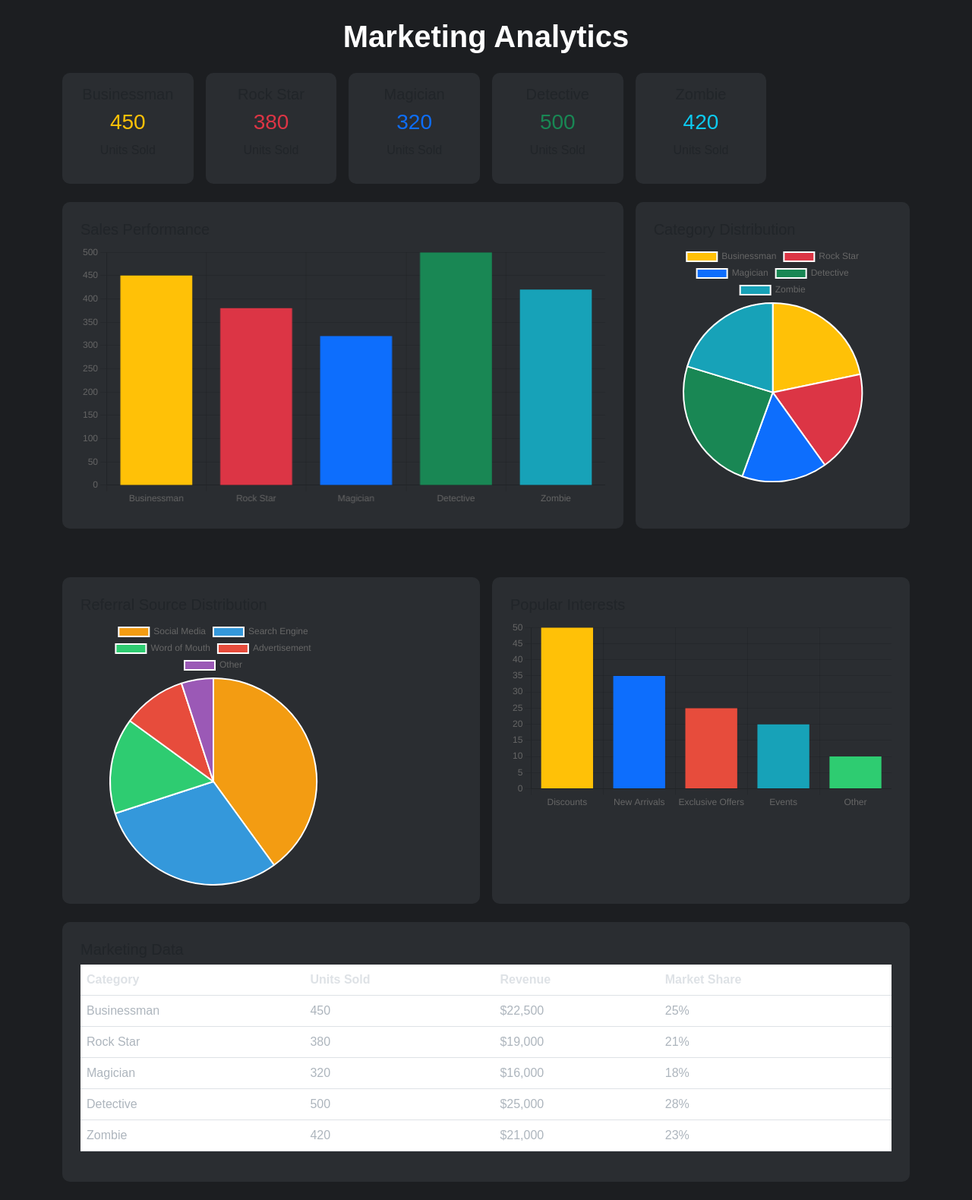
After one commit to ckim48/GoblintownFinance, a Flask app: template templates/marketing.html in a window 1280 px wide. The commit adds this page. Shown: the whole page at 76% size. Run offline with Flask 3, Linux system fonts and the light colour scheme; the template is opened without the code that fills it, so the values that code supplies are empty.

Commit message:
Add files via upload

```diff
--- a/app.py
+++ b/app.py
@@ -9,27 +9,27 @@ from textblob import TextBlob
 from config import firebaseConfig
 import pyrebase
 from collections import Counter
+import yake
 
 app = Flask(__name__) # create an empty web app
 
 firebase = pyrebase.initialize_app(firebaseConfig)
 db = firebase.database()
-
 def analyze_sentiment(user_input):
   analysis = TextBlob(user_input)
   sentiment = analysis.sentiment.polarity
   return sentiment
-
+lst = ["How do you feel about this game?", "Have you purchased any in-game purchasing item?","How do you feel about the in-game purchases?", "Do you feel that the prices for in-game purchases are fair?", "What type of in-game purchases do you enjoy the most?", "What is your gender?", "What is your age?"]
 def chatbot():
+  extractor = yake.KeywordExtractor(lan="en", n=1, top=3) # we are going to extract the 3 most important words
   print("Hello! I'm a chatbot.")
-  print("How you feel about this game?") # Game A
-  while True:
-    user_input = input("User: ")
-    sentiment = analyze_sentiment(user_input)
-
-    data = {"user_answer":user_input, "sentiment":sentiment}
-    db.child("chatbot").push(data)
-
+  for i in range(len(lst)): # 0 ~ 2
+    print(lst[i])
+    user_input = input("User: ") # I love it
+    keywords = extractor.extract_keywords(user_input)
+    sentiment = analyze_sentiment(user_input) # 0.5
+    data = {"question_number": i+1, "user_answer":user_input, "sentiment":sentiment, "keywords": keywords}
+    db.child("chatbot").push(data) # Adding the data into our database
     print(sentiment)
 # Firebase Database
 # Feedback
@@ -38,13 +38,18 @@ def chatbot():
 # - index
 @app.route('/dashboard')
 def dashboard():
-    feedbacks = db.child("feedbacks").get().val().values()
-    sentiments = [feedback["sentiment"] for feedback in feedbacks] # ["Positive","Negative","Positive"...]
-    sentiments_counts = Counter(sentiments) # {"Positive": 50, "Negative": 20, "Neutral" :10}
-    sentiments_labels = list(sentiments_counts.keys()) # ["Positive", "Negative", "Neutral"]
-    sentiments_data = list(sentiments_counts.values()) # [50, 20, 10]
-
-    return render_template('dashboard.html',sentiments_labels=sentiments_labels,sentiments_data=sentiments_labels )
+    feedbacks = db.child("chatbot").get().val().values() # every data under document 'chatbot'
+    sum_sentiment = 0
+    count = 0
+    for feedback in feedbacks:
+        # print(feedback)
+        if feedback["question_number"] != 2 and feedback["question_number"] != 6 and feedback["question_number"] != 7:
+            sum_sentiment += feedback["sentiment"]
+            count += 1
+    average_sentiment = sum_sentiment/count
+    print("Average Sentiment", average_sentiment)
+    return render_template('dashboard.html', average_sentiment = average_sentiment)
 
 if __name__ == "__main__":
+    # chatbot()
     app.run(debug=True) # running web-app
--- /dev/null
+++ b/templates/marketing.html
@@ -0,0 +1,271 @@
+<!DOCTYPE html>
+<html lang="en">
+<head>
+  <meta charset="UTF-8">
+  <meta name="viewport" content="width=device-width, initial-scale=1.0">
+  <title>Game Assets Dashboard</title>
+  <link href="https://cdn.jsdelivr.net/npm/bootstrap@5.3.0-alpha1/dist/css/bootstrap.min.css" rel="stylesheet">
+  <script src="https://cdn.jsdelivr.net/npm/chart.js"></script>
+  <style>
+    body {
+      background-color: #1c1e21;
+      color: #fff;
+      font-family: 'Arial', sans-serif;
+    }
+    .dashboard-title {
+      font-size: 2.5rem;
+      font-weight: bold;
+    }
+    .card {
+      background-color: #2a2d31;
+      border: none;
+      border-radius: 10px;
+    }
+    .chart-container {
+      height: 350px;
+    }
+    .table tbody tr td {
+      color: #adb5bd;
+    }
+    .table thead th {
+      color: #dee2e6;
+    }
+    .navbar {
+      background-color: #111315;
+      padding: 1rem;
+    }
+    .navbar-brand {
+      color: #fff;
+      font-size: 1.5rem;
+    }
+    .navbar-brand:hover {
+      color: #adb5bd;
+    }
+  </style>
+</head>
+<body>
+
+
+
+<!-- Main Content -->
+<div class="container py-4">
+  <h1 class="dashboard-title text-center mb-4">Marketing Analytics</h1>
+
+  <!-- Summary Cards -->
+  <div class="row g-3 mb-4">
+    <div class="col-md-2">
+      <div class="card p-3 text-center">
+        <h5>Businessman</h5>
+        <h3 class="text-warning">450</h3>
+        <p>Units Sold</p>
+      </div>
+    </div>
+    <div class="col-md-2">
+      <div class="card p-3 text-center">
+        <h5>Rock Star</h5>
+        <h3 class="text-danger">380</h3>
+        <p>Units Sold</p>
+      </div>
+    </div>
+    <div class="col-md-2">
+      <div class="card p-3 text-center">
+        <h5>Magician</h5>
+        <h3 class="text-primary">320</h3>
+        <p>Units Sold</p>
+      </div>
+    </div>
+    <div class="col-md-2">
+      <div class="card p-3 text-center">
+        <h5>Detective</h5>
+        <h3 class="text-success">500</h3>
+        <p>Units Sold</p>
+      </div>
+    </div>
+    <div class="col-md-2">
+      <div class="card p-3 text-center">
+        <h5>Zombie</h5>
+        <h3 class="text-info">420</h3>
+        <p>Units Sold</p>
+      </div>
+    </div>
+  </div>
+
+  <!-- Charts -->
+  <div class="row g-3">
+    <div class="col-md-8">
+      <div class="card p-4">
+        <h5>Sales Performance</h5>
+        <div class="chart-container">
+          <canvas id="salesChart"></canvas>
+        </div>
+      </div>
+    </div>
+    <div class="col-md-4">
+      <div class="card p-4">
+        <h5>Category Distribution</h5>
+        <div class="chart-container">
+          <canvas id="distributionChart"></canvas>
+        </div>
+      </div>
+    </div>
+  </div>
+
+  <!-- New Charts -->
+  <div class="row g-3 mt-5">
+    <!-- Pie Chart for Referral Source -->
+    <div class="col-md-6">
+      <div class="card p-4">
+        <h5>Referral Source Distribution</h5>
+        <div class="chart-container">
+          <canvas id="referralSourceChart"></canvas>
+        </div>
+      </div>
+    </div>
+    <!-- Bar Chart for Interests -->
+    <div class="col-md-6">
+      <div class="card p-4">
+        <h5>Popular Interests</h5>
+        <div class="chart-container">
+          <canvas id="interestsChart"></canvas>
+        </div>
+      </div>
+    </div>
+  </div>
+
+  <!-- Table -->
+  <div class="card mt-4 p-4">
+    <h5>Marketing Data</h5>
+    <table class="table table-hover">
+      <thead>
+        <tr>
+          <th>Category</th>
+          <th>Units Sold</th>
+          <th>Revenue</th>
+          <th>Market Share</th>
+        </tr>
+      </thead>
+      <tbody>
+        <tr>
+          <td>Businessman</td>
+          <td>450</td>
+          <td>$22,500</td>
+          <td>25%</td>
+        </tr>
+        <tr>
+          <td>Rock Star</td>
+          <td>380</td>
+          <td>$19,000</td>
+          <td>21%</td>
+        </tr>
+        <tr>
+          <td>Magician</td>
+          <td>320</td>
+          <td>$16,000</td>
+          <td>18%</td>
+        </tr>
+        <tr>
+          <td>Detective</td>
+          <td>500</td>
+          <td>$25,000</td>
+          <td>28%</td>
+        </tr>
+        <tr>
+          <td>Zombie</td>
+          <td>420</td>
+          <td>$21,000</td>
+          <td>23%</td>
+        </tr>
+      </tbody>
+    </table>
+  </div>
+</div>
+
+<!-- Chart.js Scripts -->
+<script>
+  // Sales Performance Chart
+  const salesCtx = document.getElementById('salesChart').getContext('2d');
+  const salesChart = new Chart(salesCtx, {
+    type: 'bar',
+    data: {
+      labels: ['Businessman', 'Rock Star', 'Magician', 'Detective', 'Zombie'],
+      datasets: [{
+        label: 'Units Sold',
+        data: [450, 380, 320, 500, 420],
+        backgroundColor: ['#ffc107', '#dc3545', '#0d6efd', '#198754', '#17a2b8']
+      }]
+    },
+    options: {
+      responsive: true,
+      plugins: {
+        legend: {
+          display: false
+        }
+      }
+    }
+  });
+
+  // Category Distribution Chart
+  const distributionCtx = document.getElementById('distributionChart').getContext('2d');
+  const distributionChart = new Chart(distributionCtx, {
+    type: 'pie',
+    data: {
+      labels: ['Businessman', 'Rock Star', 'Magician', 'Detective', 'Zombie'],
+      datasets: [{
+        data: [450, 380, 320, 500, 420],
+        backgroundColor: ['#ffc107', '#dc3545', '#0d6efd', '#198754', '#17a2b8']
+      }]
+    },
+    options: {
+      responsive: true
+    }
+  });
+
+  // Referral Source Chart
+  const referralSourceCtx = document.getElementById('referralSourceChart').getContext('2d');
+  const referralSourceChart = new Chart(referralSourceCtx, {
+    type: 'pie',
+    data: {
+      labels: ['Social Media', 'Search Engine', 'Word of Mouth', 'Advertisement', 'Other'],
+      datasets: [{
+        data: [40, 30, 15, 10, 5],
+        backgroundColor: ['#f39c12', '#3498db', '#2ecc71', '#e74c3c', '#9b59b6']
+      }]
+    },
+    options: {
+      responsive: true
+    }
+  });
+
+  // Interests Chart
+  const interestsCtx = document.getElementById('interestsChart').getContext('2d');
+  const interestsChart = new Chart(interestsCtx, {
+    type: 'bar',
+    data: {
+      labels: ['Discounts', 'New Arrivals', 'Exclusive Offers', 'Events', 'Other'],
+      datasets: [{
+        label: 'Keyword Mentions',
+        data: [50, 35, 25, 20, 10],
+        backgroundColor: ['#ffc107', '#0d6efd', '#e74c3c', '#17a2b8', '#2ecc71']
+      }]
+    },
+    options: {
+      responsive: true,
+      plugins: {
+        legend: {
+          display: false
+        }
+      },
+      scales: {
+        x: {
+          beginAtZero: true
+        },
+        y: {
+          beginAtZero: true
+        }
+      }
+    }
+  });
+</script>
+
+</body>
+</html>
```
Also changed, not shown: templates/dashboard.html (+188 -12 lines).
